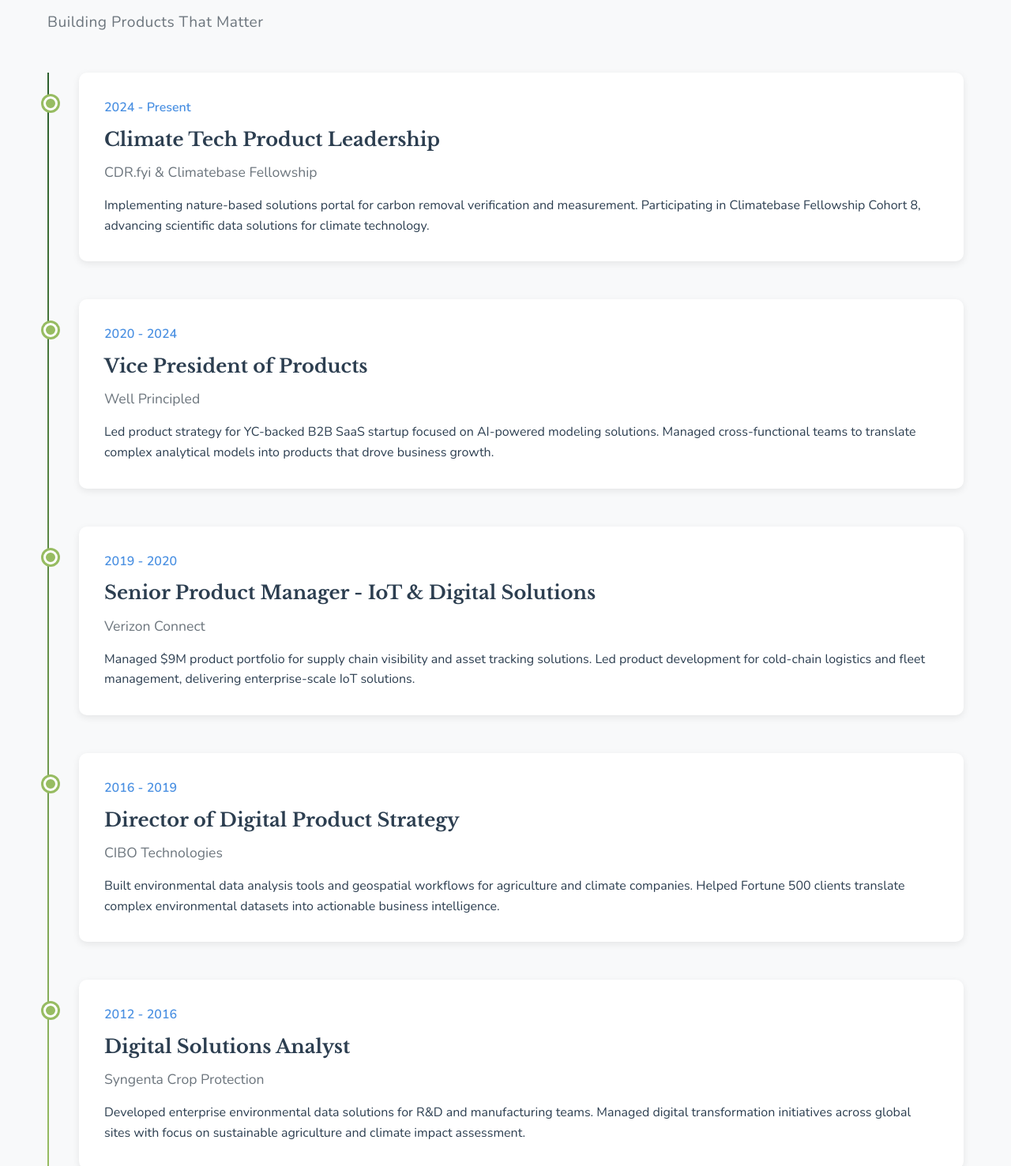
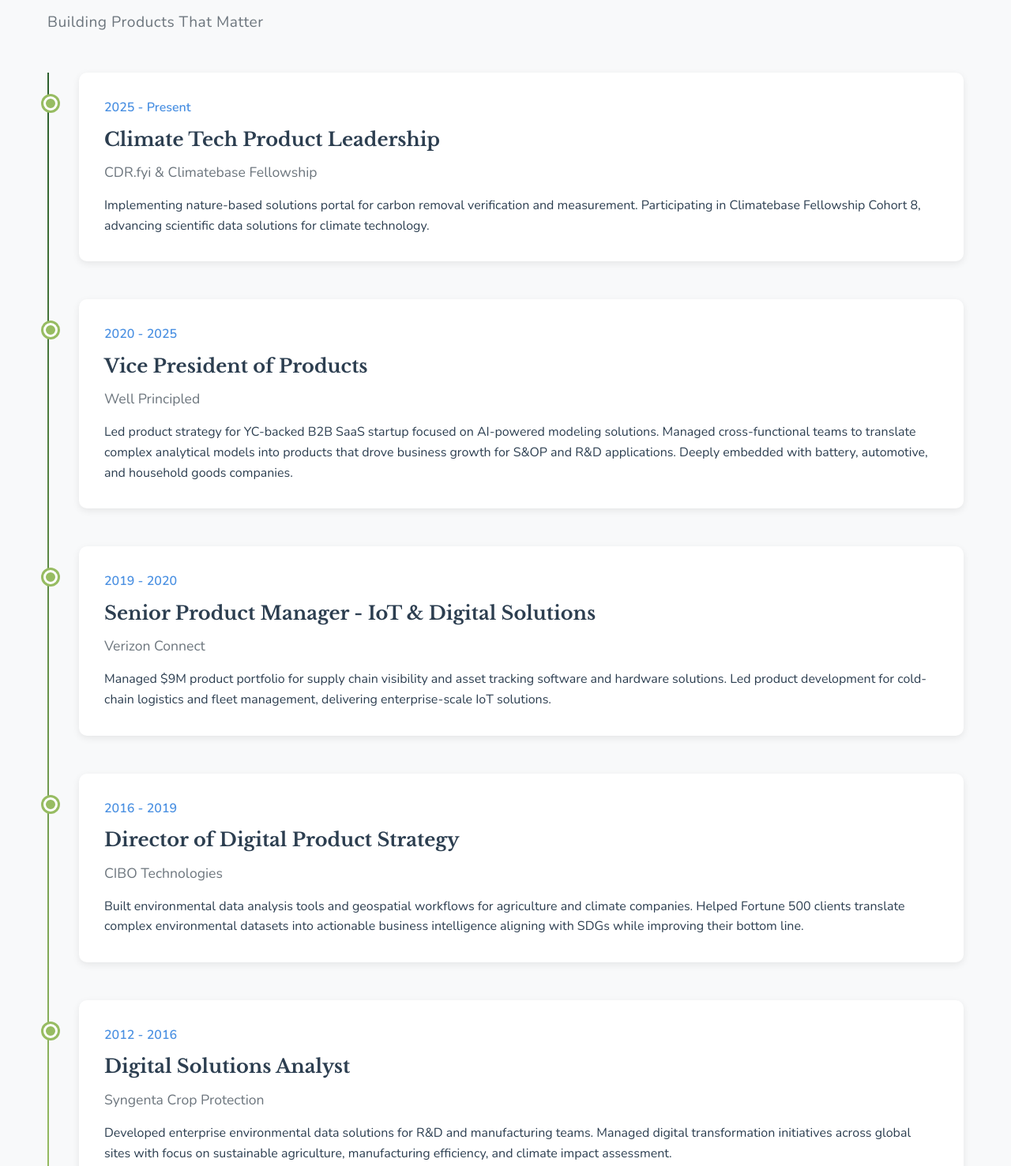
Before and after one commit to leahbeth/mysite, a plain HTML site: page index.html in a window 1280 px wide. Shown: the part 1622-3099 px from the top of the page at 79% size. Drawn offline with nearby package versions, Linux system fonts and the light colour scheme.

Commit message:
Update index.html
Updated dates and wording of previous roles

```diff
--- a/index.html
+++ b/index.html
@@ -664,7 +664,7 @@
 
             <div class="timeline">
                 <div class="timeline-item">
-                    <div class="timeline-date">2024 - Present</div>
+                    <div class="timeline-date">2025 - Present</div>
                     <div class="timeline-title">Climate Tech Product Leadership</div>
                     <div class="timeline-company">CDR.fyi & Climatebase Fellowship</div>
                     <div class="timeline-description">
@@ -673,11 +673,11 @@
                 </div>
 
                 <div class="timeline-item">
-                    <div class="timeline-date">2020 - 2024</div>
+                    <div class="timeline-date">2020 - 2025</div>
                     <div class="timeline-title">Vice President of Products</div>
                     <div class="timeline-company">Well Principled</div>
                     <div class="timeline-description">
-                        Led product strategy for YC-backed B2B SaaS startup focused on AI-powered modeling solutions. Managed cross-functional teams to translate complex analytical models into products that drove business growth.
+                        Led product strategy for YC-backed B2B SaaS startup focused on AI-powered modeling solutions. Managed cross-functional teams to translate complex analytical models into products that drove business growth for S&OP and R&D applications. Deeply embedded with battery, automotive, and household goods companies.
                     </div>
                 </div>
 
@@ -686,7 +686,7 @@
                     <div class="timeline-title">Senior Product Manager - IoT & Digital Solutions</div>
                     <div class="timeline-company">Verizon Connect</div>
                     <div class="timeline-description">
-                        Managed $9M product portfolio for supply chain visibility and asset tracking solutions. Led product development for cold-chain logistics and fleet management, delivering enterprise-scale IoT solutions.
+                        Managed $9M product portfolio for supply chain visibility and asset tracking software and hardware solutions. Led product development for cold-chain logistics and fleet management, delivering enterprise-scale IoT solutions.
                     </div>
                 </div>
 
@@ -695,7 +695,7 @@
                     <div class="timeline-title">Director of Digital Product Strategy</div>
                     <div class="timeline-company">CIBO Technologies</div>
                     <div class="timeline-description">
-                        Built environmental data analysis tools and geospatial workflows for agriculture and climate companies. Helped Fortune 500 clients translate complex environmental datasets into actionable business intelligence.
+                        Built environmental data analysis tools and geospatial workflows for agriculture and climate companies. Helped Fortune 500 clients translate complex environmental datasets into actionable business intelligence aligning with SDGs while improving their bottom line.
                     </div>
                 </div>
 
@@ -704,7 +704,7 @@
                     <div class="timeline-title">Digital Solutions Analyst</div>
                     <div class="timeline-company">Syngenta Crop Protection</div>
                     <div class="timeline-description">
-                        Developed enterprise environmental data solutions for R&D and manufacturing teams. Managed digital transformation initiatives across global sites with focus on sustainable agriculture and climate impact assessment.
+                        Developed enterprise environmental data solutions for R&D and manufacturing teams. Managed digital transformation initiatives across global sites with focus on sustainable agriculture, manufacturing efficiency, and climate impact assessment.
                     </div>
                 </div>
             </div>
```
